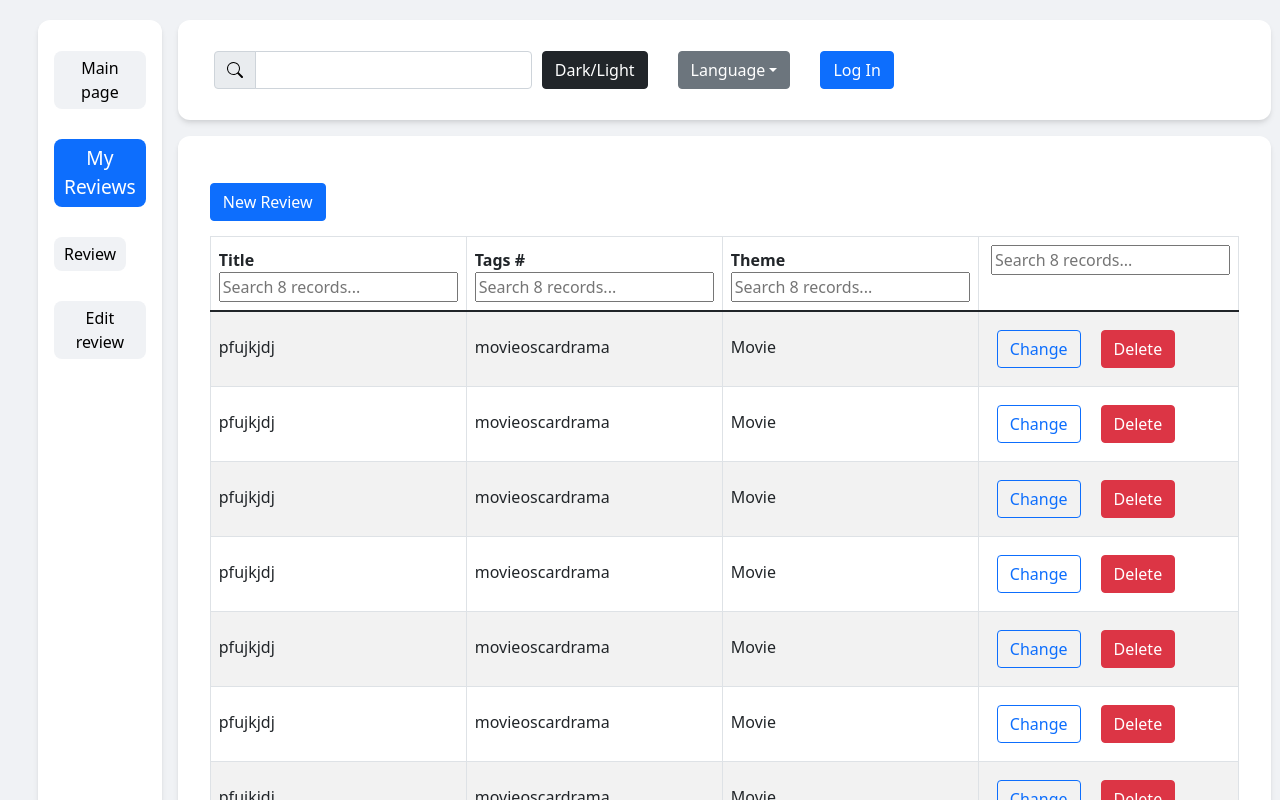
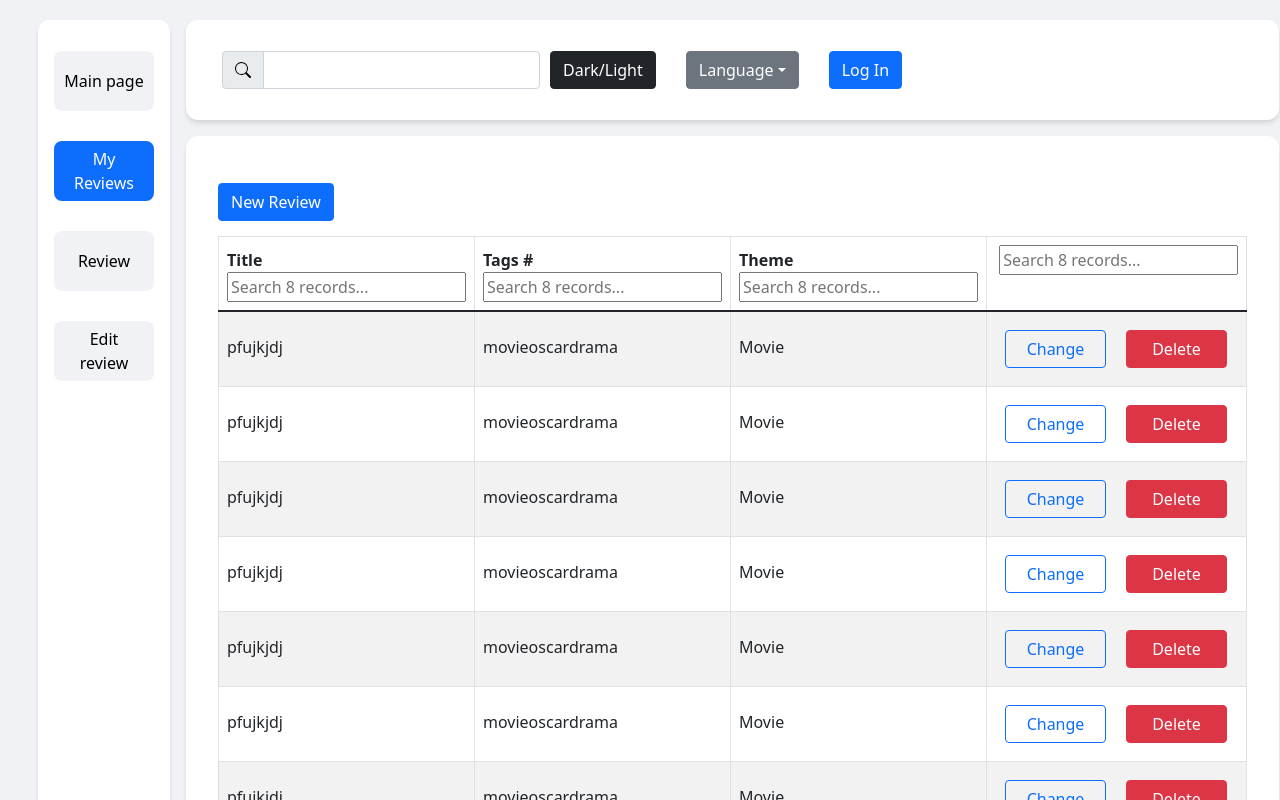
Before and after one commit to AlexeyBorovik/rec-app, a React (Create React App) app: page /my-page in a window 1280 px wide. Shown: the top 800 px of the page. Built offline with nearby package versions, Linux system fonts and the light colour scheme.

Commit message:
Reduced Buttons to the same size

```diff
--- a/src/components/MyPage/MyPage.module.css
+++ b/src/components/MyPage/MyPage.module.css
@@ -8,4 +8,5 @@ tr {
 
 tr button {
     margin: 10px;
+    width: 101px;
 }
--- a/src/components/SideBar/SideBar.css
+++ b/src/components/SideBar/SideBar.css
@@ -25,6 +25,8 @@ a {
     border-radius: 0.5rem;
     border: 0;
     padding: 5px 10px;
+    height: 60px;
+    width: 100px;
 }
 
 .dark .normal button {
@@ -38,10 +40,11 @@ a {
 }
 
 .active button{
-    font-size: larger;
     background-color: #0d6efd;
     color: #fff;
     border-radius: 0.5rem;
     border: 0;
     padding: 5px 10px;
+    height: 60px;
+    width: 100px;
 }
```
